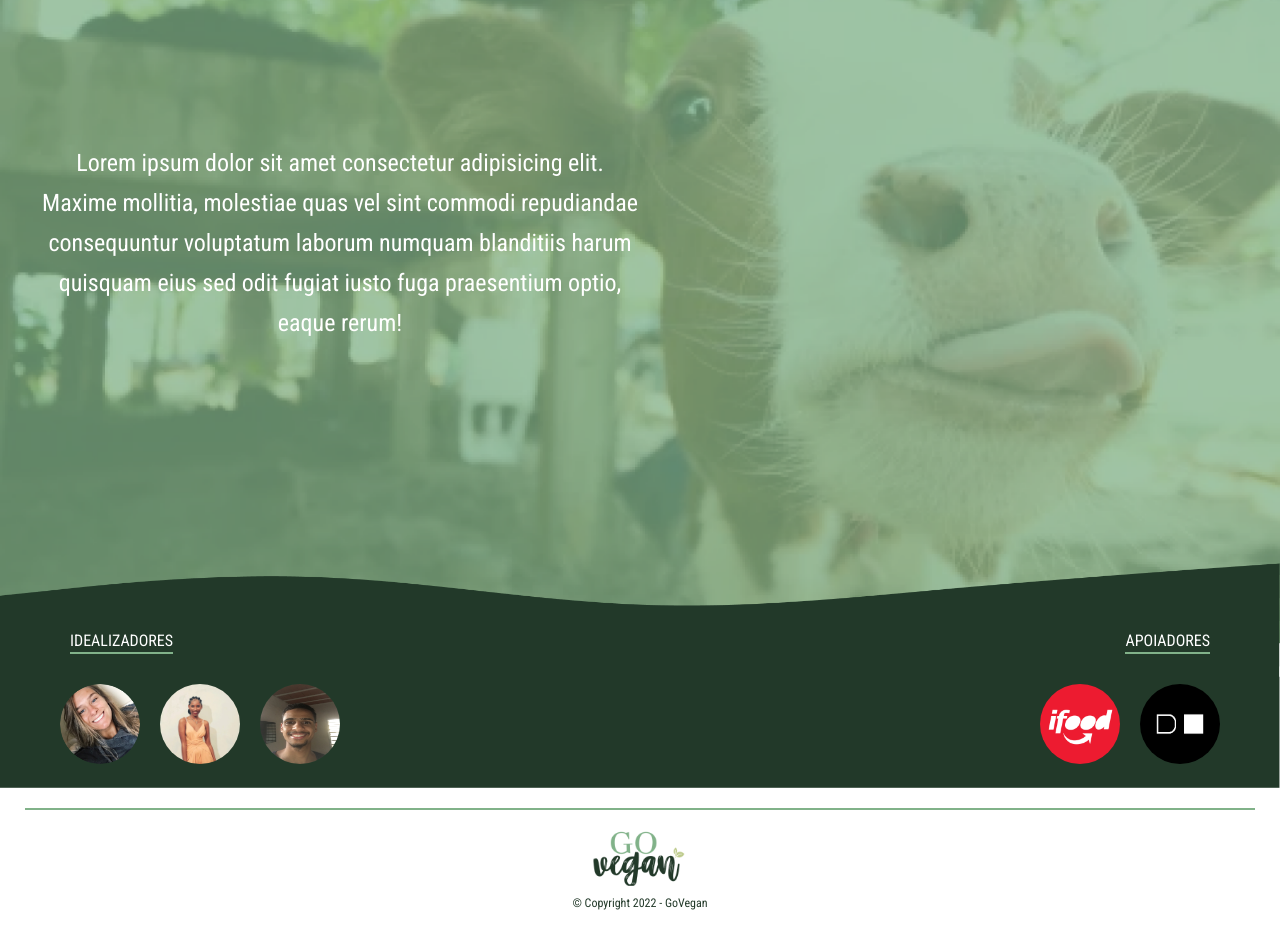
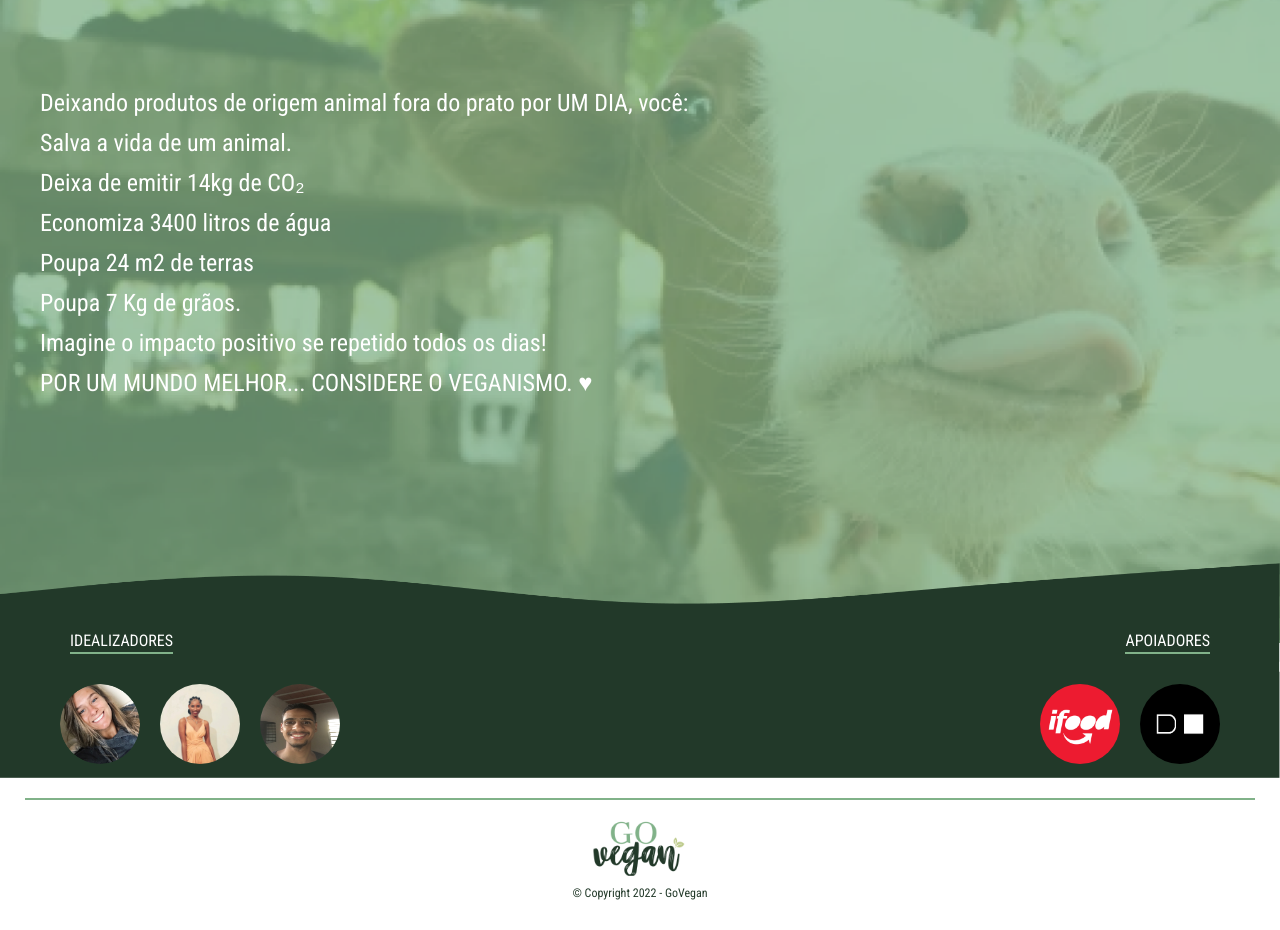
Before and after one commit to julianasinnott/goVegan, a React (Vite) app: page / in a window 1280 px wide. Shown: the part 2447-3377 px from the top of the page. Built offline with nearby package versions, Linux system fonts and the light colour scheme.

Commit message:
feat: update design

```diff
--- a/src/components/Footer/index.css
+++ b/src/components/Footer/index.css
@@ -3,10 +3,11 @@
 }
 
 .footer__idealizers-section {
+  min-height: 100px;
   background: url(/assets/background-footer.png) no-repeat center/100% 100%;
   padding: 20px 50px;
   display: flex;
-  min-height: 140px;
+  padding-bottom: 10px;
   flex-direction: column;
   gap: 30px;
 }
--- a/src/components/Footer/responsive.css
+++ b/src/components/Footer/responsive.css
@@ -6,7 +6,6 @@
   .footer__idealizers-section {
     padding-top: 0;
   }
-
 }
 
 @media only screen and (max-width:800px) {
@@ -55,10 +54,14 @@
   }
   .footer__top {
     margin-right: 10px;
+    margin-top: 20px;
   }
 }
 
 @media only screen and (max-width:460px) {
+  .footer__idealizers-section {
+    gap: 16px;
+  }
   .footer__idealizers-title {
     font-size: 12px;
   }
@@ -69,15 +72,15 @@
     width: 55px;
     height: 55px;
   }
+  .footer__logo {
+    margin-top: 10px;
+  }
 }
 
 @media only screen and (max-width:400px) {
   .footer__idealizers-section {
-    gap: 16px;
     background: url(/assets/background-footer.png) no-repeat center/100% 90%;
-  }
-  .footer__top {
-    /* margin-top: 30px; */
+    gap: 10px;
   }
   .idealizers-img {
     width: 50px;
@@ -86,12 +89,14 @@
   .idealizers-img {
     margin: 0 2px;
   }
-
+  .footer__logo {
+    margin-top: 4px;
+    padding: 10px 20px;
+  }
 }
 
 @media only screen and (max-width:330px) {
   .footer__contact {
     right: 10px;
   }
-
 }
--- a/src/components/Header/index.jsx
+++ b/src/components/Header/index.jsx
@@ -4,7 +4,7 @@ import './responsive.css'
 import { Link } from "react-router-dom";
 import { routes } from './routes'
 import headerLogo from '/assets/white-logo.png'
-import { List, X } from 'phosphor-react';
+import { AppleLogo, ForkKnife, Heart, HouseLine, List, Newspaper, NewspaperClipping, X } from 'phosphor-react';
 import { useState } from 'react';
 
 export function Header({ type }) {
@@ -50,6 +50,15 @@ export function Header({ type }) {
                   }
                 >
                   <Link to={route.path}>{route.name}</Link>
+                  {showMenu &&
+                    <>
+                    {route.name === 'Início' && < HouseLine weight='bold' className='header__navbar__item__icon' />}
+                    {route.name === 'Blog' && < NewspaperClipping weight='bold' className='header__navbar__item__icon' />}
+                    {route.name === 'Receitas' && < ForkKnife weight='bold' className='header__navbar__item__icon' />}
+                    {route.name === 'Parceiros' && < Heart weight='bold' className='header__navbar__item__icon' />}
+                    {route.name === 'Nutrição' && < AppleLogo weight='bold' className='header__navbar__item__icon' />}
+                  </>
+                  }
                 </button>
             ))}
           </div>
--- a/src/components/Header/responsive.css
+++ b/src/components/Header/responsive.css
@@ -3,15 +3,22 @@
     display: none;
   }
   .header__navbar-section {
+    width: 100%;
     flex-direction: column;
     align-items: flex-start;
     gap: 20px;
+    padding: 40px 0;
+    border-bottom: 1px solid var(--secundary);
+    border-top: 1px solid var(--secundary);
   }
   .gradient {
-    padding: 10px 20px 10px 10px;
-    text-align: left;
-    border-top-left-radius: 6px;
-    border-bottom-left-radius: 6px;
+    display: flex;
+    align-items: center;
+    justify-content: flex-end;
+    gap: 10px;
+    padding: 10px 10px 10px 20px;
+    text-align: right;
+    border-radius: 6px;
     background-image: linear-gradient(to right, var(--btnNavMobile), var(--primary));
     width: 100%;
   }
@@ -28,13 +35,18 @@
     height: 100%;
     display: flex;
     flex-direction: column;
-    align-items: flex-start;
+    align-items: flex-end;
     position: fixed;
     top: 80px;
     right: 0;
-    padding: 70px 16px;
+    padding: 20px 16px;
     background-color: var(--primary);
     box-shadow: -2px 44px 4px 0px #00000040;
+  }
+  .header__navbar__item__icon {
+    color: var(--secundary);
+    width: 20px;
+    height: 20px;
   }
   .btn-register {
     padding: 10px 54px;
--- a/src/pages/HomePage/index.css
+++ b/src/pages/HomePage/index.css
@@ -110,14 +110,13 @@
   position: relative;
   margin-bottom: -82px;
   display: flex;
-  justify-content: flex-start;
-  align-items: center;
+  flex-direction: column;
+  justify-content: center;
+  align-items: flex-start;
 }
 
 .purpose__text {
   padding: 0 0 0 40px ;
-  text-align: center;
-  width: 50%;
   font-size: 24px;
   line-height: 40px;
   color: var(--white);
--- a/src/pages/HomePage/index.jsx
+++ b/src/pages/HomePage/index.jsx
@@ -67,10 +67,29 @@ export function App() {
           </div>
           <div className="home__purpose__text">
             <p className="purpose__text">
-              Lorem ipsum dolor sit amet consectetur adipisicing elit. Maxime
-              mollitia, molestiae quas vel sint commodi repudiandae consequuntur
-              voluptatum laborum numquam blanditiis harum quisquam eius sed odit
-              fugiat iusto fuga praesentium optio, eaque rerum!
+              Deixando produtos de origem animal fora do prato por UM DIA, você:
+            </p>
+            <p className="purpose__text">
+              Salva a vida de um animal.
+            </p>
+            <p className="purpose__text">
+              Deixa de emitir 14kg de CO₂
+            </p>
+            <p className="purpose__text">
+              Economiza 3400 litros de água
+            </p>
+            <p className="purpose__text">
+              Poupa 24 m2 de terras
+            </p>
+            <p className="purpose__text">
+              Poupa 7 Kg de grãos.
+            </p>
+            <p className="purpose__text">
+              Imagine o impacto positivo se repetido todos os dias!
+            </p>
+            <p className="purpose__text">
+              POR UM MUNDO MELHOR...
+              CONSIDERE O VEGANISMO. ♥
             </p>
           </div>
         </section>
--- a/src/pages/HomePage/responsive.css
+++ b/src/pages/HomePage/responsive.css
@@ -61,6 +61,11 @@
   .home__purpose__types {
     gap: 80px;
   }
+  .home__purpose__text {
+    background-position: top;
+    padding-bottom: 20px;
+    margin-top: 20px;
+  }
   .purpose__text {
     font-size: 18px;
     line-height: 38px;
@@ -96,15 +101,13 @@
     padding-left: 20px;
   }
 }
-@media only screen and (max-width:620px) {
-  .home__purpose__text {
-    background-position: center;
-  }
-}
 
 @media only screen and (max-width:570px) {
   .home__background {
-    background-position: center top 50px;
+    height: 70vw;
+  }
+  .home__purpose__text {
+    padding-bottom: 30px;
   }
   .home__about__title, .home__purpose__title {
     font-size: 28px;
@@ -122,7 +125,7 @@
 
 @media only screen and (max-width:500px) {
   .home__background {
-    height: 69vw;
+    background-position: center top 54px;
   }
   .home__about__description {
     gap: 20px;
@@ -133,8 +136,11 @@
   .home__about__text, .purpose__type__animals, .purpose__type__environment, .purpose__type__health {
     font-size: 16px;
   }
+  .home__purpose__text {
+    padding-bottom: 50px;
+  }
   .purpose__text {
-    line-height: 16px;
+    font-size: 14px;
   }
   .home__purpose__img {
     height: 100%;
@@ -147,7 +153,7 @@
 
 @media only screen and (max-width:450px) {
   .home__background {
-    background-position: center;
+    height: 74vw;
   }
   .home__about {
     margin-top: -10px;
@@ -155,24 +161,43 @@
   .purpose__type__animals, .purpose__type__environment, .purpose__type__health {
     width: 90%;
   }
+  .home__purpose__text {
+    margin-top: 10px;
+    padding-bottom: 60px;
+  }
   .purpose__text {
     font-size: 12px;
     padding-left: 10px;
   }
 }
 
+@media only screen and (max-width:430px) {
+  .home__background {
+    background-position: center top 50px;
+  }
+}
+
 @media only screen and (max-width:380px) {
+  .home__background {
+    height: 78vw;
+  }
   .home__about {
     padding: 0 20px;
+  }
+  .purpose__text {
+    line-height: 16px;
   }
 }
 
 @media only screen and (max-width:330px) {
-  .home__purpose__text {
-    align-items: flex-start;
-    padding-top: 20px;
-  }
   .purpose__type__animals, .purpose__type__environment, .purpose__type__health {
     width: 99%;
   }
+  .home__purpose__text {
+    justify-content: flex-start;
+    padding-top: 16px;
+  }
+  .purpose__text {
+    line-height: 15px;
+  }
 }
```
Lines whose indentation alone changed are shown as unchanged.
